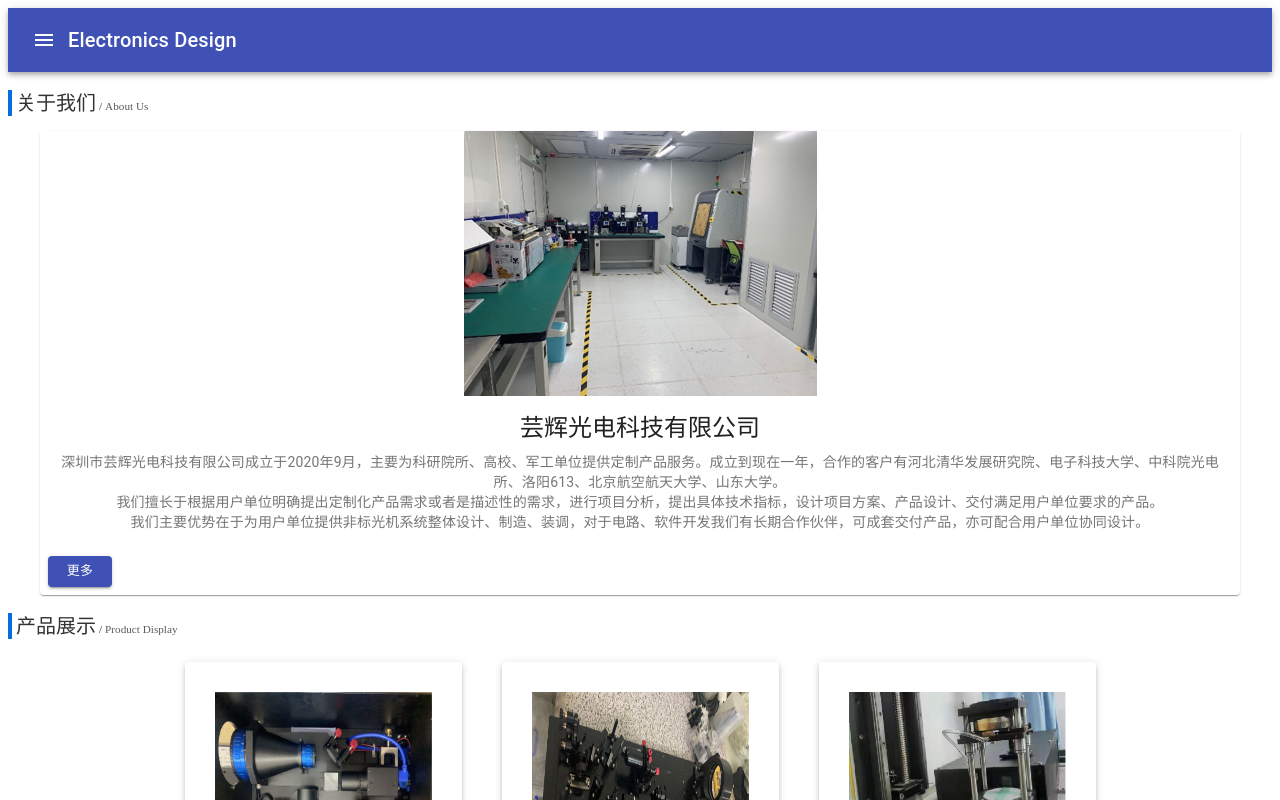
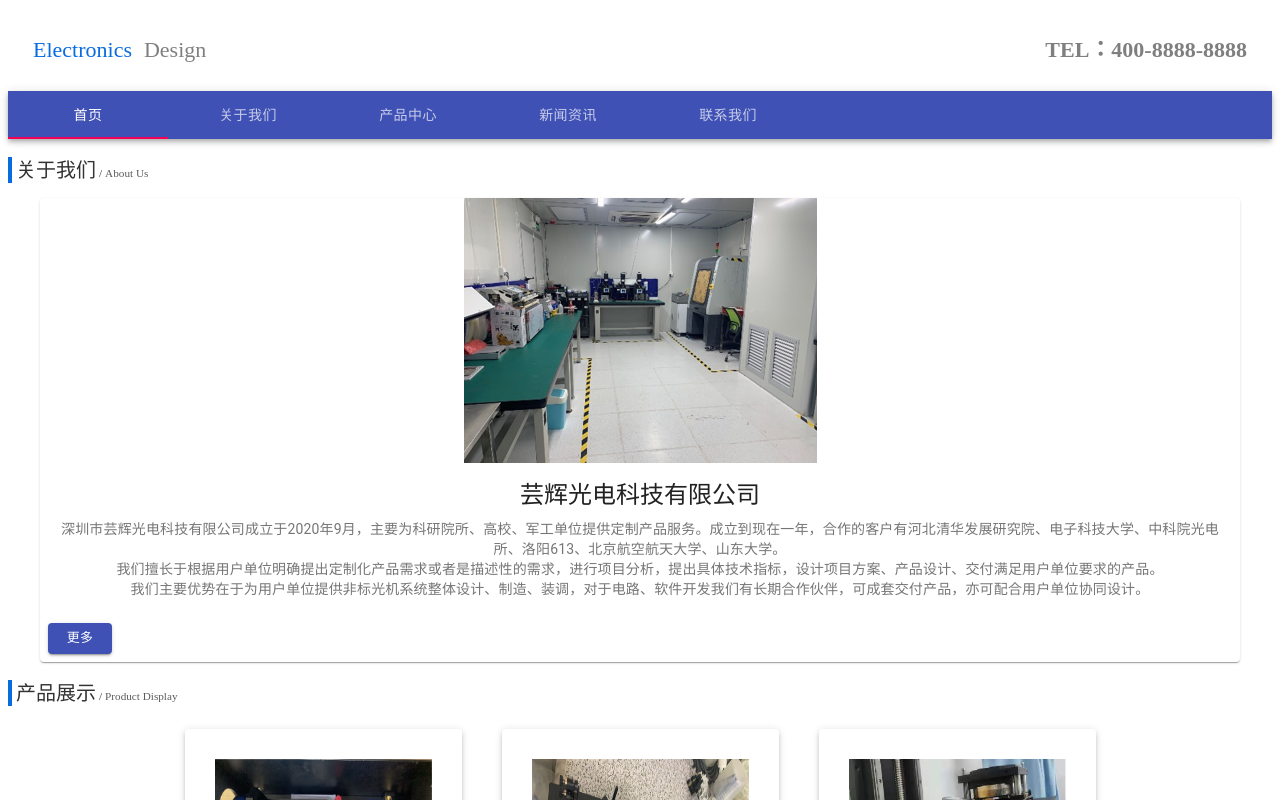
Before and after one commit to reoreo-zyt/react-web, a React app: page /#/ in a window 1280 px wide. Shown: the top 800 px of the page. Built offline with nearby package versions, Linux system fonts and the light colour scheme.

Commit message:
feat: 监听

```diff
--- a/src/components/Layout.tsx
+++ b/src/components/Layout.tsx
@@ -1,4 +1,4 @@
-import React from "react";
+import React, { useEffect } from "react";
 import { makeStyles } from "@material-ui/core/styles";
 import { Outlet, useNavigate } from "react-router-dom";
 import MTabs from "@components/MTabs";
@@ -44,7 +44,9 @@ type Anchor = "top" | "left" | "bottom" | "right";
 export default function Layout() {
   const classes = useStyles();
   const [value, setValue] = React.useState(0);
-  let [isMobile] = React.useState(false);
+  // TODO: 将 isMobile 改为全局状态，存入 redux
+  // eslint-disable-next-line prefer-const
+  let [isMobile, setMobile] = React.useState(false);
   const [state, setState] = React.useState({
     top: false,
     left: false,
@@ -52,7 +54,14 @@ export default function Layout() {
     right: false,
   });
 
-  isMobile = window.innerHeight < 640 ? false : true;
+  useEffect(() => {
+    // 监听
+    window.addEventListener("resize", () =>
+      window.innerHeight < 640 ? setMobile(false) : setMobile(true),
+    );
+    // 销毁
+    return () => window.removeEventListener("resize", () => setMobile(false));
+  });
 
   const toggleDrawer =
     (anchor: Anchor, open: boolean) =>
```
